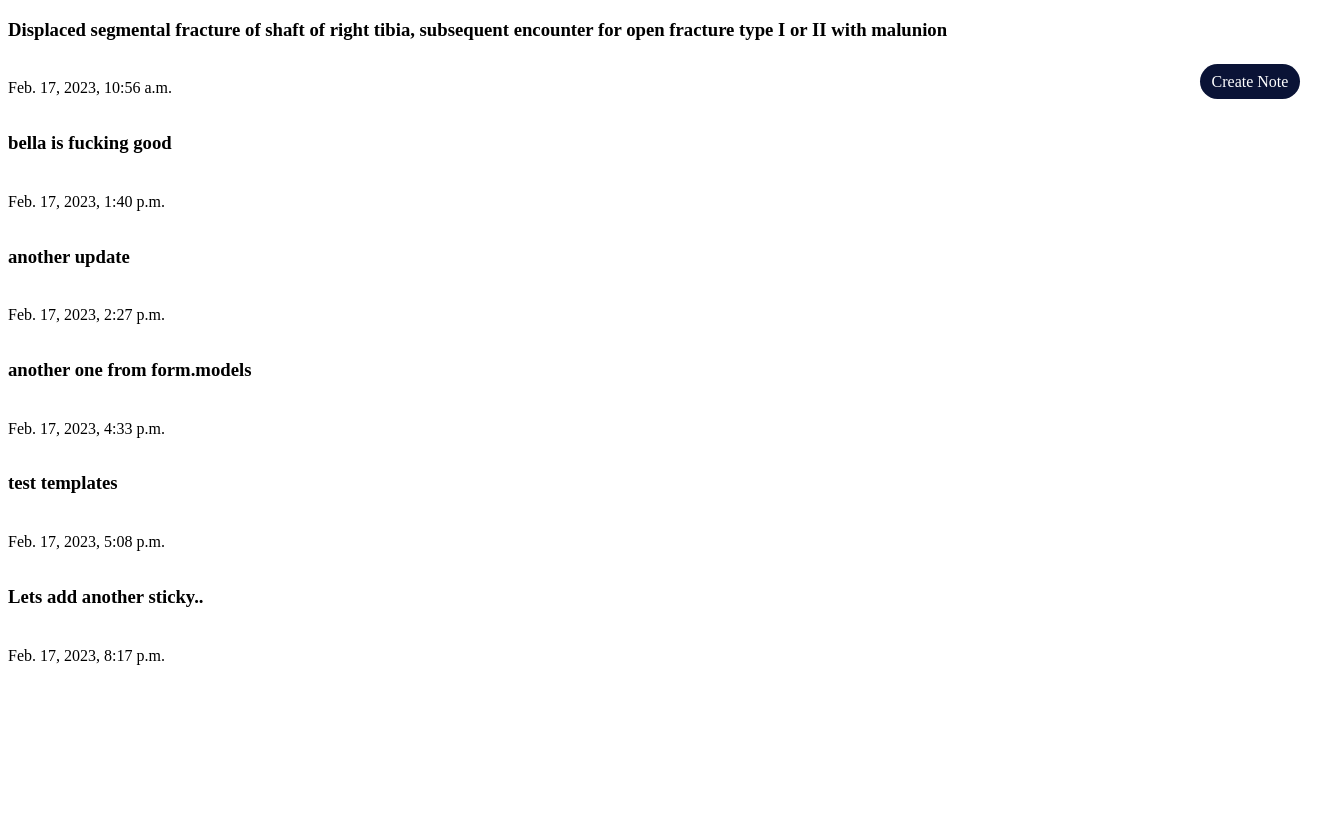
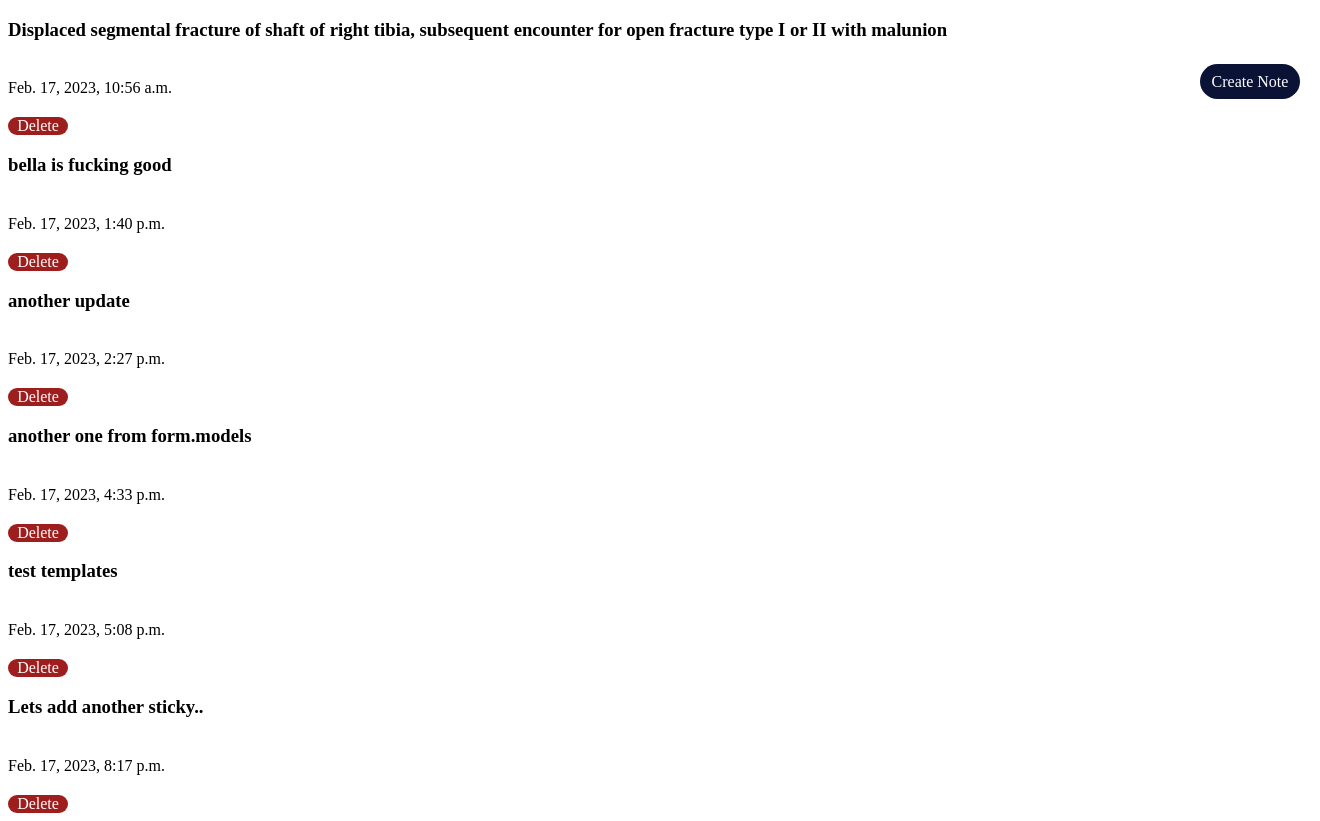
Before and after one commit to Oluwaseun241/Sticky_Notes, a Django app: page / in a window 1320 px wide. Shown: the part 66-887 px from the top of the page. Before the commit the page ends 731 px from the top, so only its background shows below. Run offline with Django 4.2, Linux system fonts and the light colour scheme; data comes from the database, SQL or seed files in the repository; both versions use the stored data as it was after the commit.

Commit message:
God abeg

```diff
--- a/base/views.py
+++ b/base/views.py
@@ -24,13 +24,4 @@ def delete(request, pk):
     return redirect('home')
 
 def update(request, pk):
-    note = get_object_or_404(StickyNote, pk=pk)
-
-    if request.method == 'POST':
-        note_text = request.POST.get('note_text')
-        note.note_text = note_text
-        note.save()
-        return redirect('home')
-
-    context = {'note': note}
-    return render(request, 'update.html', context)
+    form = StickyNoteForm()
--- a/static/styles/base.css
+++ b/static/styles/base.css
@@ -34,3 +34,12 @@ nav > a {
   color: white;
   text-decoration: none;
 }
+
+.container > a {
+    text-decoration: none;
+    background-color: #9e1e1e;
+    color: #ffffff;
+    width: 60px;
+    text-align: center;
+    border-radius: 10px;
+}
--- a/templates/base.html
+++ b/templates/base.html
@@ -12,14 +12,17 @@
     <nav>
         <a href="{% url 'home' %}">Sticky Notes</a>
     </nav>
-    {% block content %}
     {% for note in notes %}
     <div class="container">
         <h3 id="note-title">{{ note.note_text }}</h3>
         <p>{{ note.created_at }}</p>
+        <a href="{% url 'delete_note' note.id %}">Delete</a>
     </div>
     {% endfor %}
     <a class="btn" href="{% url 'create_note' %}">Create Note</a>
-    {% endblock %}
+    <main>
+        {% block content %}
+        {% endblock %}
+    </main>
 </body>
 </html>
--- a/templates/update.html
+++ b/templates/update.html
@@ -1,5 +1,9 @@
+{% extends 'base.html' %}
+{% block content %}
 <h2>Update StickyNotes</h2>
 <form method="post" action="{% url 'update_note' %}">
     {% csrf_token %}
+    {{form}}
     <button type="submit">Save</button>
   </form>
+{% endblock %}
```
Also changed, not shown: db.sqlite3.
